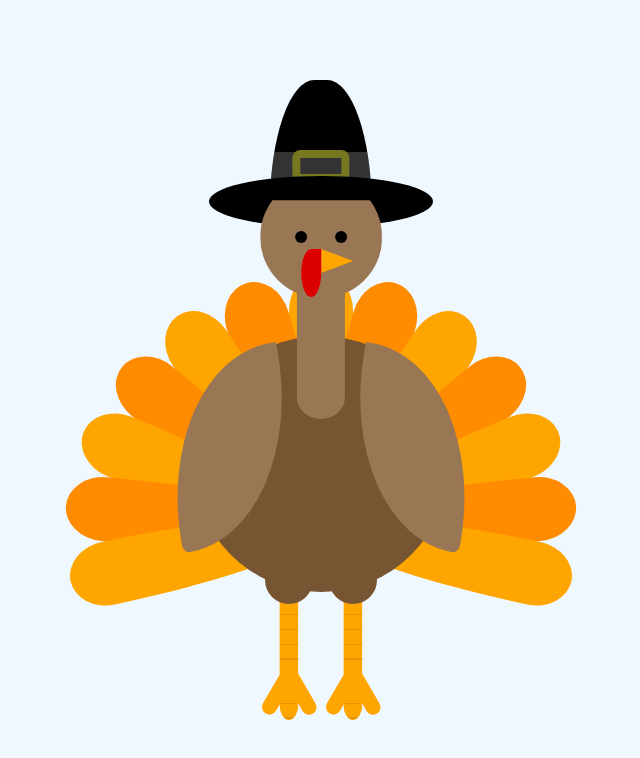
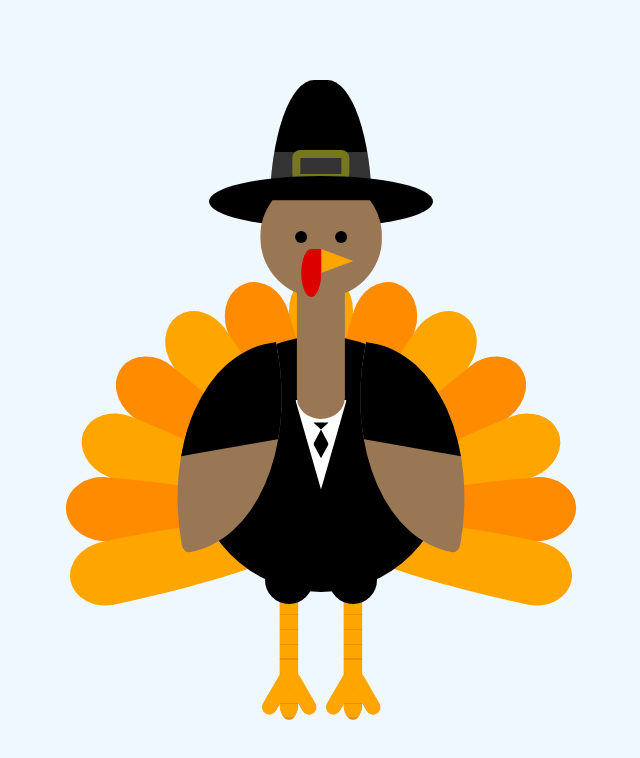
Before and after one commit to 528lliang-dotcom/TurkeyTime, a plain HTML site: page index.html in a window 1280 px wide. Shown: the whole page, without its empty margins (319-959 px from the left). Drawn offline with Linux system fonts and the light colour scheme.

Commit message:
Clothed the turkey

```diff
--- a/index.html
+++ b/index.html
@@ -23,9 +23,17 @@
         <div class="Tail"></div>
         <div class="Leg"></div>
         <div class="Leg"></div>
-        <div class="Body"></div>
-        <div class="Wing"></div>
-        <div class="Wing"></div>
+        <div class="Body">
+            <div class="SuitPart">
+                <div class="Tie"></div>
+            </div>
+        </div>
+        <div class="Wing">
+            <div class="Sleeve"></div>
+        </div>
+        <div class="Wing">
+            <div class="Sleeve"></div>
+        </div>
         <div class="HatTop"></div>
         <div class="HatBottom"></div>
         <div class="Head">
--- a/style.css
+++ b/style.css
@@ -22,18 +22,43 @@ html, body {
 }
 
 .Body {
-    background: var(--brown1);
-    color: var(--brown1);
+    background: black;
+    color: black;
     width:40%;
     height:40%;
     border-radius: 50%;
     top: 40%;
     left: 50%;
     transform: translate(-50%, 0);
+    overflow: hidden;
     box-shadow:
         -4vmin 14.5vmin 0 -13vmin,
         4vmin 14.5vmin 0 -13vmin;
 }
+
+.SuitPart {
+    background: white;
+    top: 25%;
+    left: 50%;
+    transform: translateX(-50%);
+    width: 20%;
+    height: 35%;
+    clip-path: polygon(0 0, 100% 0, 50% 100%);
+}
+
+.Tie {
+    background: black;
+    top: 25%;
+    left:50%;
+    transform: translateX(-50%);
+    width: 30%;
+    height: 40%;
+    clip-path: polygon(0 0, 100% 0, 50% 20%, 100% 60%, 50% 100%, 0 60%, 50% 20%);
+}
+
+
+
+
 
 .Wing {
     background: var(--brown2);
@@ -44,6 +69,13 @@ html, body {
     top: 41%;
     left: 23%;
     transform: rotate(-10deg);
+    overflow: hidden;
+}
+
+.Sleeve {
+    background: black;
+    width: 100%;
+    height: 50%;
 }
 
 .Wing + .Wing {
@@ -187,6 +219,18 @@ html, body {
     transform: translate(-50%, 0);
 }
 
+
+
+
+
+
+
+
+
+
+
+
+
 .Tail:nth-child(odd) {
     background: var(--orange1);
 }
```
